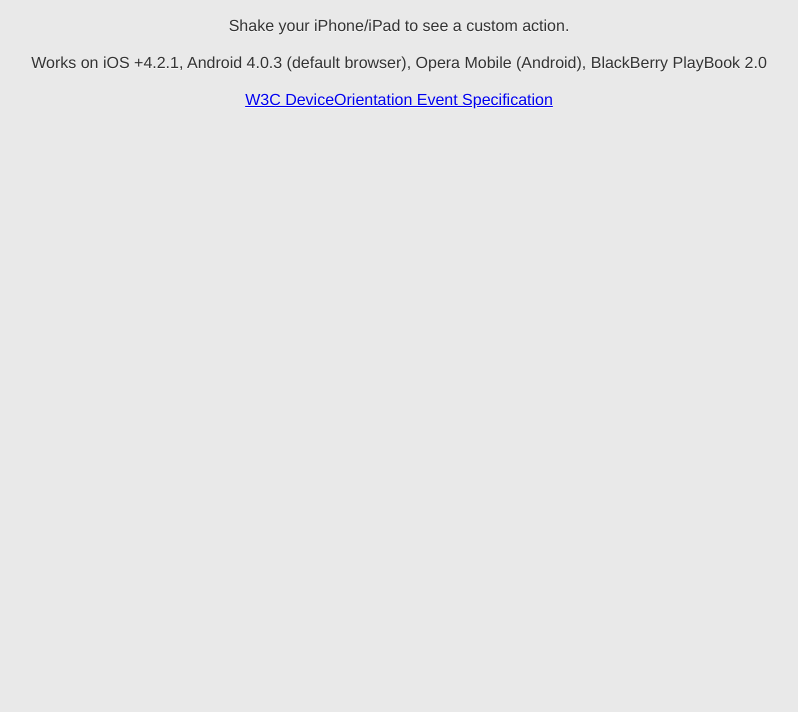
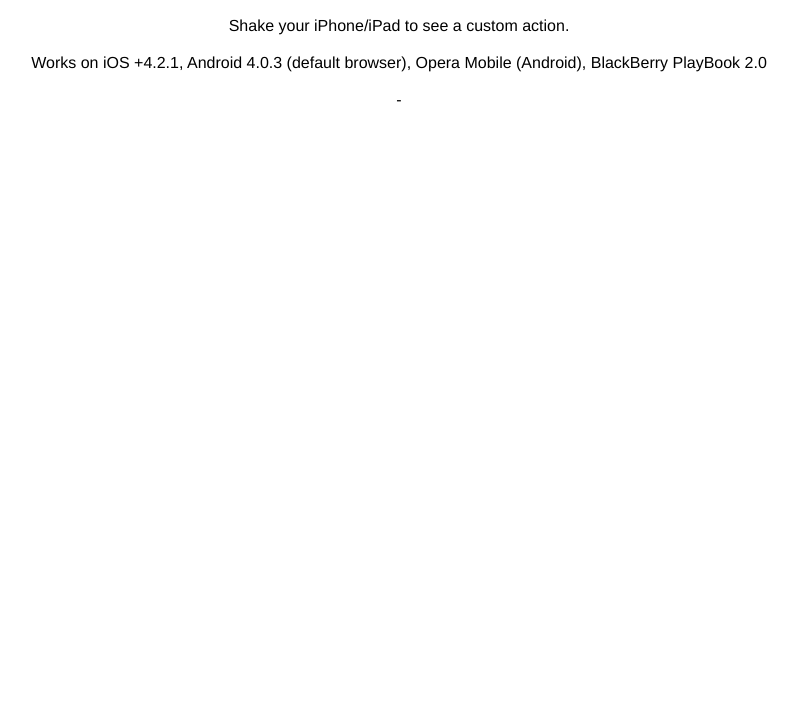
Before and after one commit to ER-2021-MDF/shakeIt, a plain HTML site: page index.html in a window 1280 px wide. Shown: the part 88-800 px from the top of the page, without its empty margins (241-1039 px from the left). Drawn offline with Linux system fonts and the light colour scheme.

Commit message:
Update index.html

```diff
--- a/index.html
+++ b/index.html
@@ -7,11 +7,13 @@
 <title>Shake.js</title>
 <style type="text/css">
 body {
-    background: #E9E9E9;
-    color: #333;
     font: 1em/1.3em "Helvetica Neue", Helvetica, Arial, Verdana, sans-serif; /* 16px / 21px */
     text-shadow: rgba(255,255,255,0.8) 0 1px 0;
     text-align: center;
+};
+
+#pocket{
+backgorund-image: url("pocket");
 }
 </style>
 <script type="text/javascript" src="shake.js"></script>
@@ -24,7 +26,9 @@ body {
 <p>Shake your iPhone/iPad to see a custom action.</p>
 <p>Works on iOS +4.2.1, Android 4.0.3 (default browser), Opera Mobile (Android), BlackBerry PlayBook 2.0</p>
 
-<p><a href="http://dev.w3.org/geo/api/spec-source-orientation">W3C DeviceOrientation Event Specification</a></p>
+<div class="pocket" id="pocket">
+    -
+</div>
 
 <script type="text/javascript">
 window.onload = function() {
```
